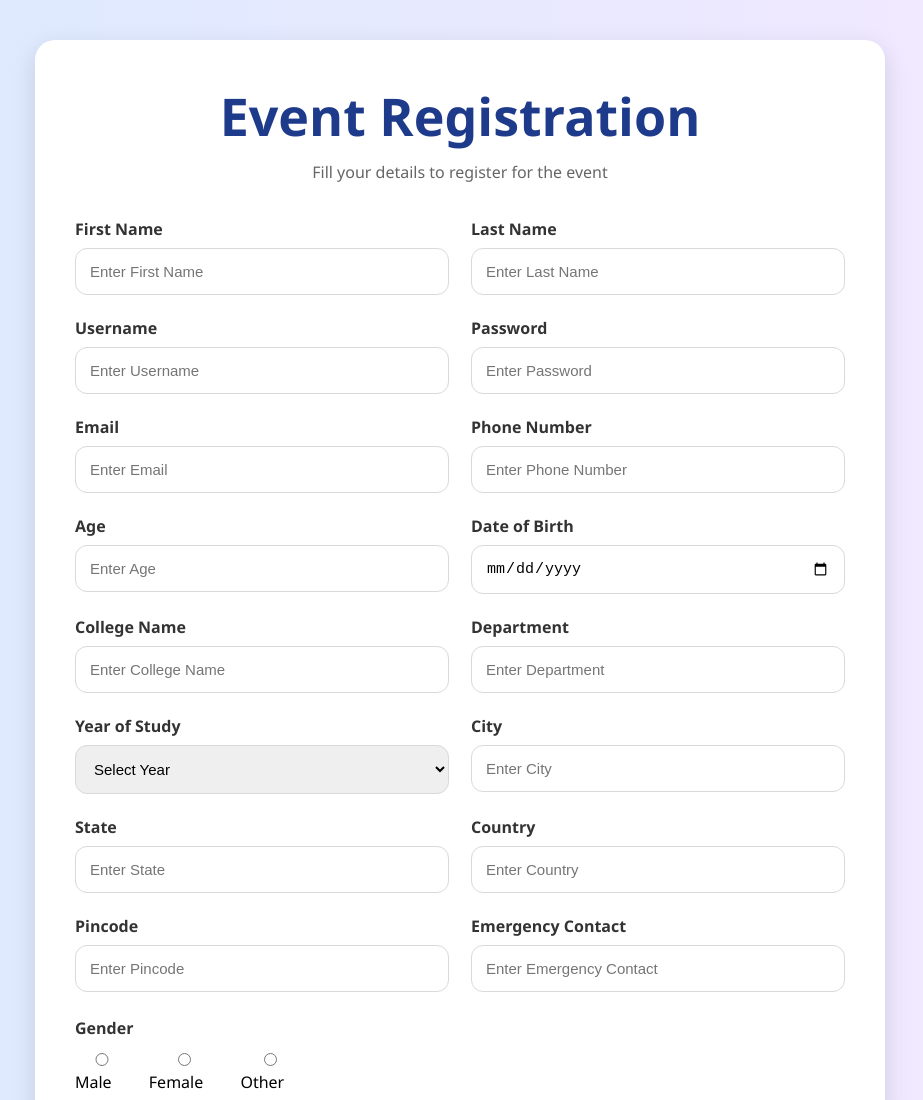
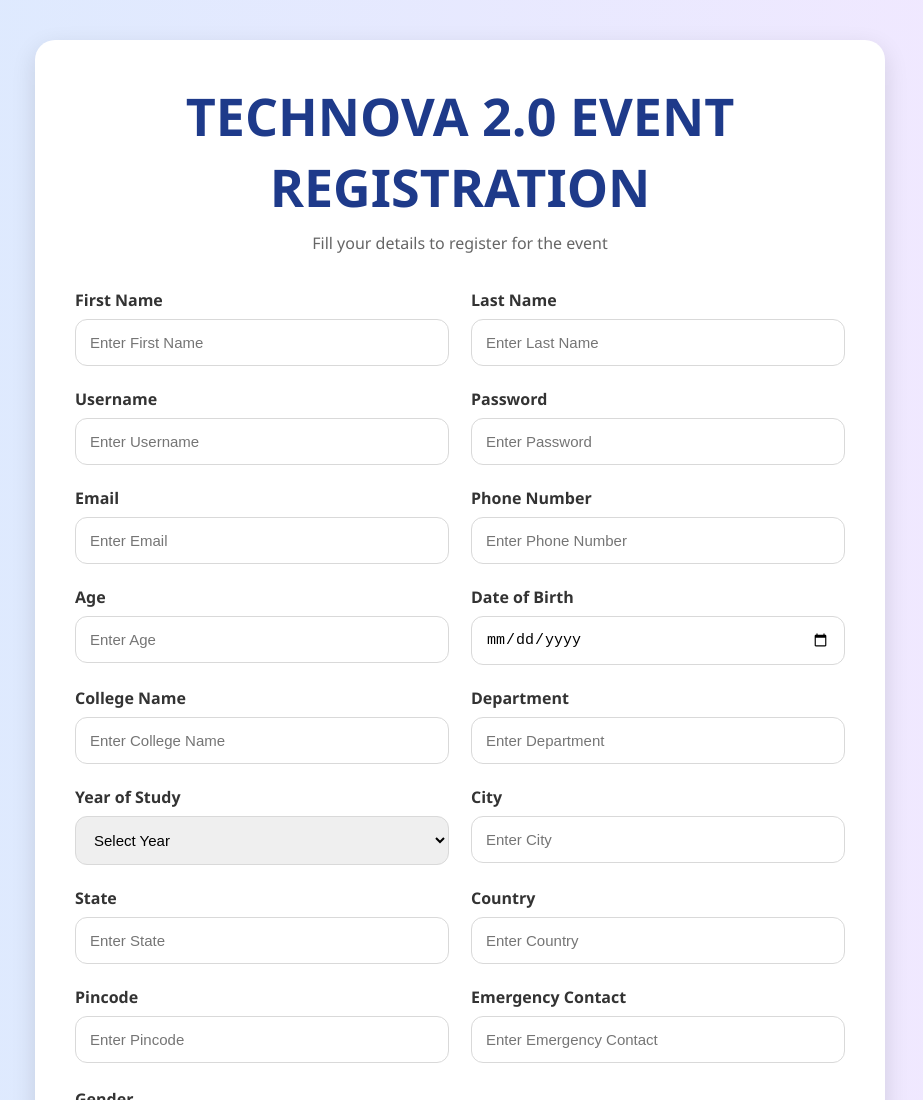
Before and after one commit to Srinidhi-052006/Registration, a website: page index.html in a window 1280 px wide. Shown: the top 1100 px of the page, without its empty margins (180-1103 px from the left). Drawn offline with Linux system fonts and the light colour scheme.

Commit message:
modified mistakes

```diff
--- a/index.html
+++ b/index.html
@@ -12,7 +12,7 @@
 <div class="container">
 
     <div class="title">
-        <h1>Event Registration</h1>
+        <h1>TECHNOVA 2.0 EVENT REGISTRATION</h1>
         <p>Fill your details to register for the event</p>
     </div>
 
```
